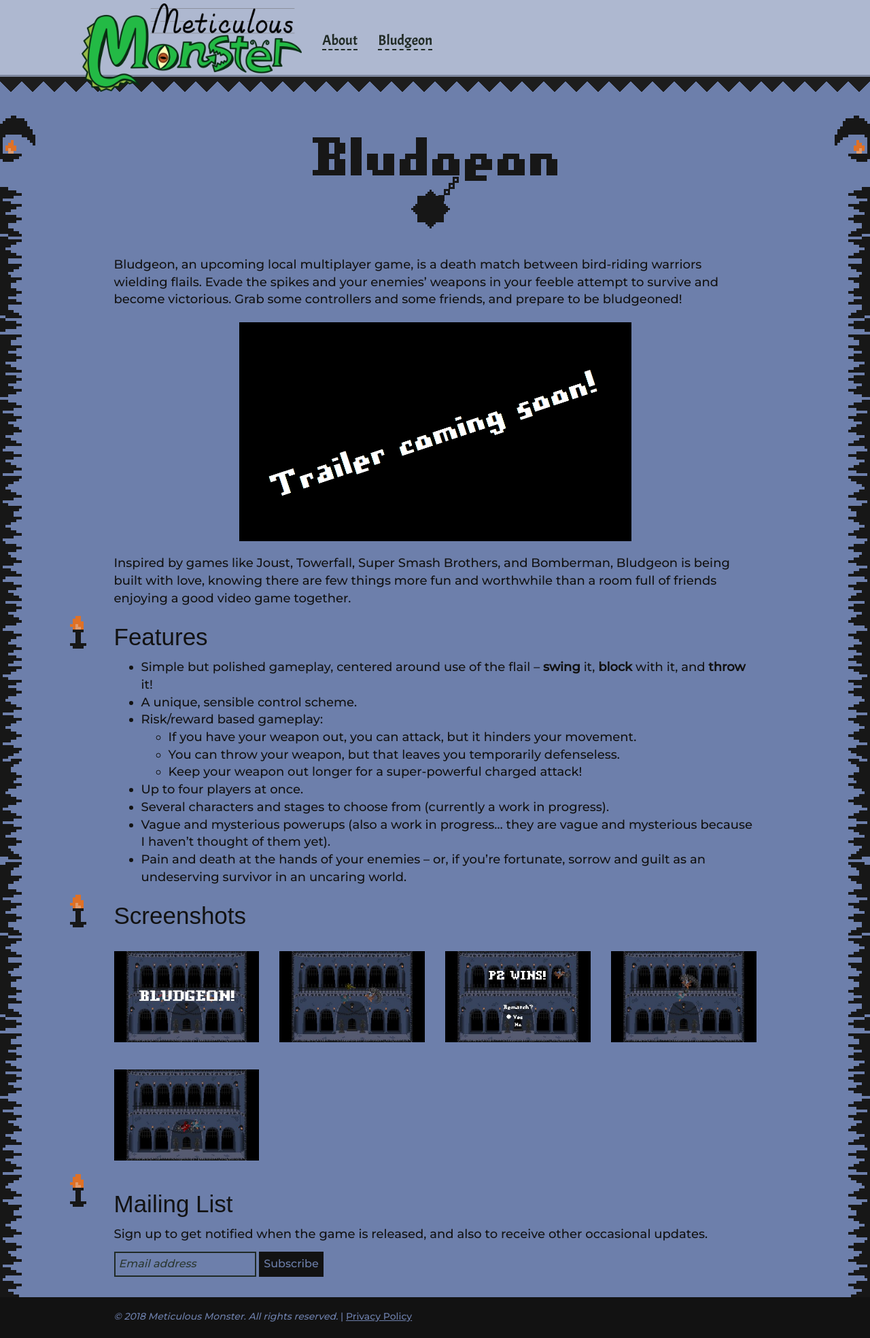
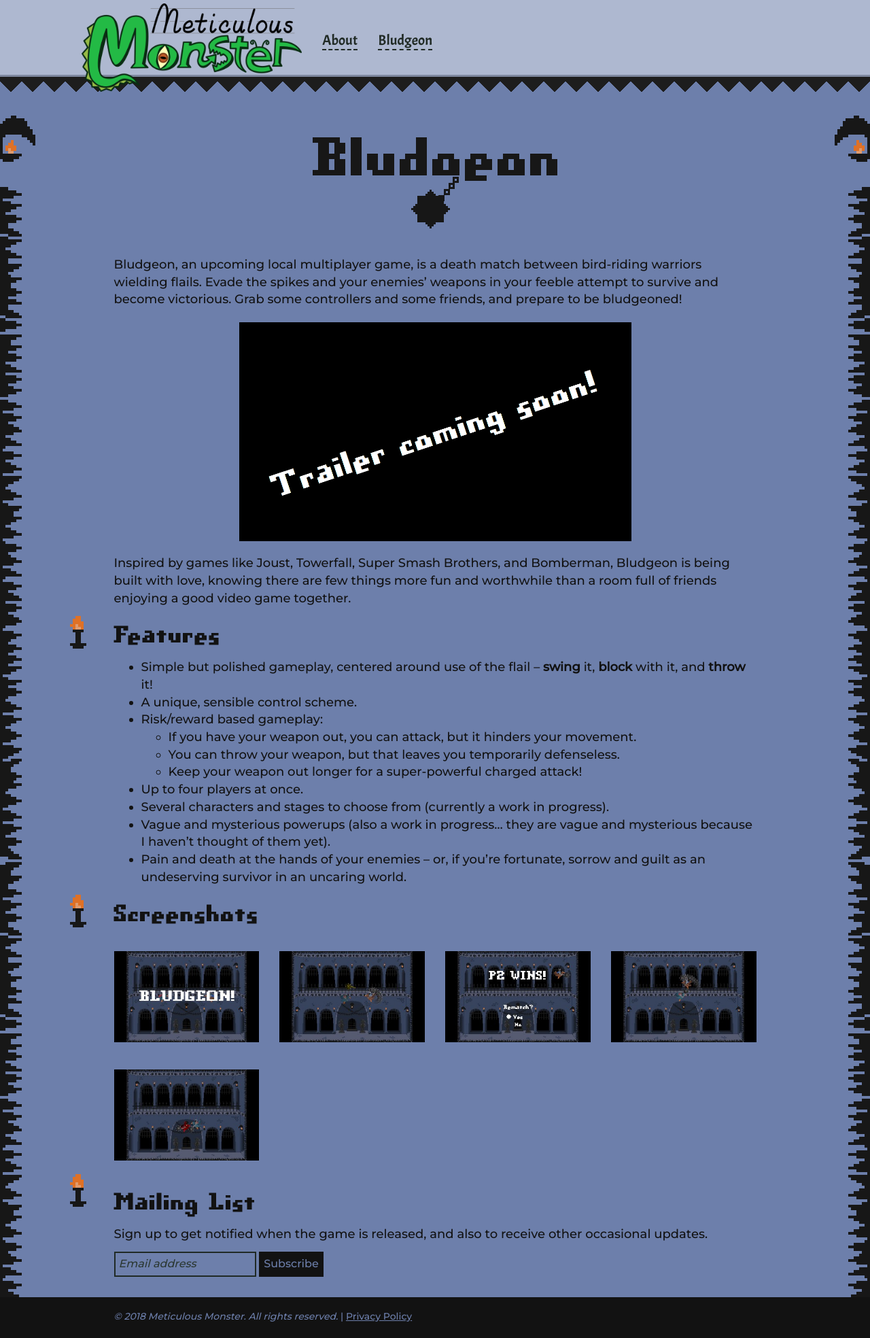
Before and after one commit to meticulousmonster/meticulousmonster.github.io, a Jekyll site: the page built from bludgeon.md, in a window 1280 px wide. Shown: the whole page at 68% size. Built offline with Jekyll 4.4.1, drawn with Linux system fonts in a browser that asks for light colours; comment, search, counter and statistics services are not loaded.

Commit message:
Fix issue with font/favicon links

```diff
--- a/_includes/head.html
+++ b/_includes/head.html
@@ -7,9 +7,9 @@
     <meta name="description" content="{% if page.excerpt %}{{page.excerpt | strip_html | strip_newlines | truncate: 160}}{% else %}{{site.description}}{% endif %}">
 
     <link href="https://fonts.googleapis.com/css?family=Acme|Montserrat:500" rel="stylesheet">
-    <link href="fonts/bludgeon.css" type="text/css" charset="utf-8" rel="stylesheet">
+    <link href="{{"/fonts/bludgeon.css" | prepend: site.baseurl}}" type="text/css" charset="utf-8" rel="stylesheet">
 
     <link rel="stylesheet" href="{{"/css/main.css" | prepend: site.baseurl}}">
     <link rel="canonical" href="{{page.url | replace:'index.html','' | prepend: site.baseurl | prepend: site.url}}">
-    <link rel="shortcut icon" href="images/favicon.ico" type="image/x-icon">
+    <link rel="shortcut icon" href="{{"/images/favicon.ico" | prepend: site.baseurl}}" type="image/x-icon">
 </head>
```
